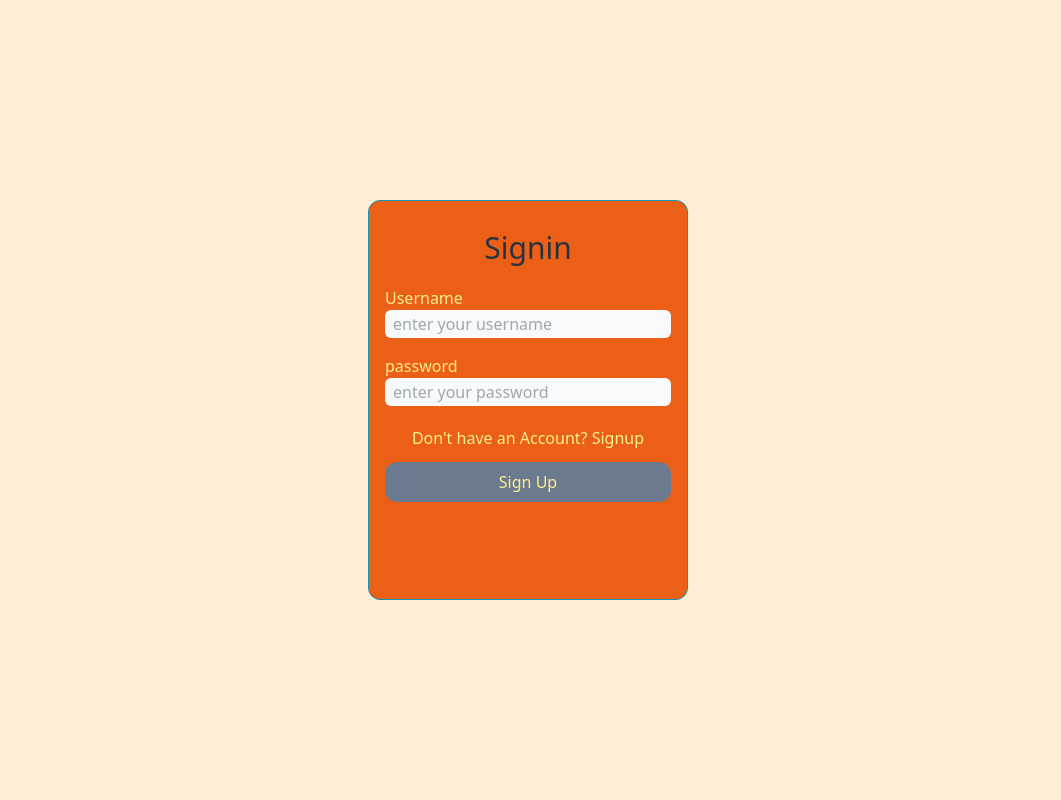
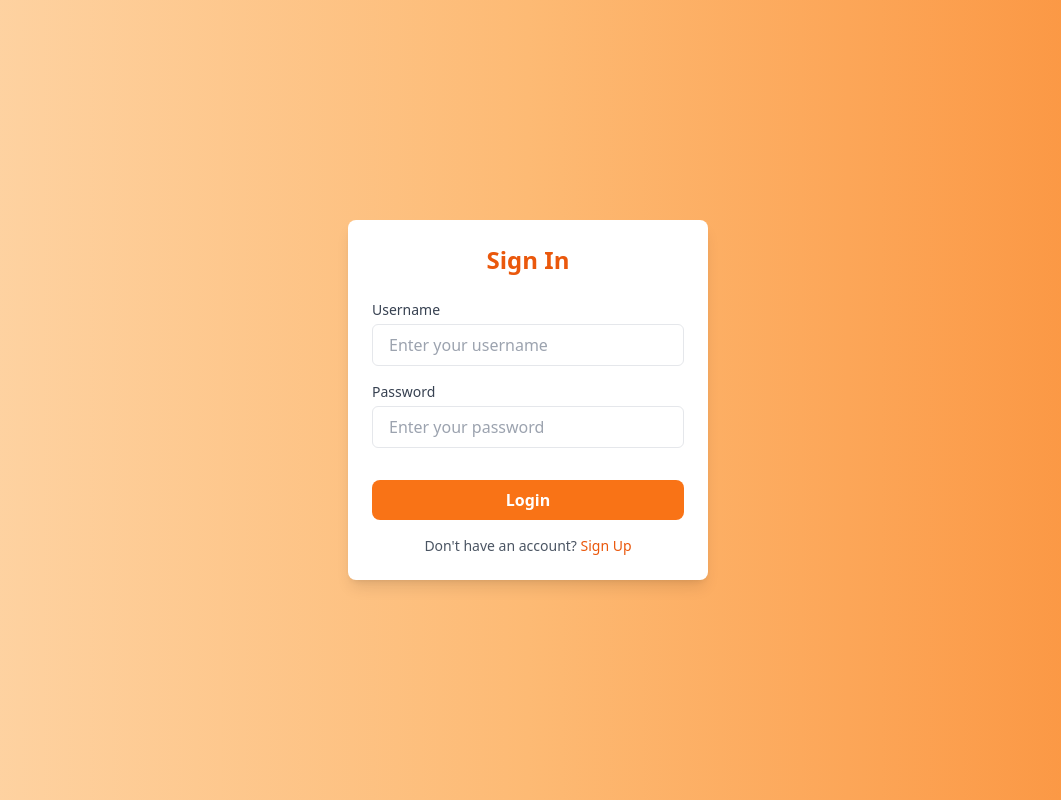
Before and after one commit to w3villa-sachin-awasthi/digital_marketing_react, a React (Vite) app: page / in a window 1280 px wide. Shown: the whole page, without its empty margins (112-1173 px from the left). Built offline with nearby package versions, Linux system fonts and the light colour scheme.

Commit message:
update ui

```diff
--- a/src/components/Login.jsx
+++ b/src/components/Login.jsx
@@ -2,70 +2,72 @@ import React, { useState } from "react";
 import { Link, useNavigate } from "react-router-dom";
 
 function Login() {
-
-  const [username, setusername] = useState("");
-  const [password, setpassword] = useState("");
-  const navigate=useNavigate();
+  const [username, setUsername] = useState("");
+  const [password, setPassword] = useState("");
+  const navigate = useNavigate();
 
   const handleClick = () => {
-       if(!username||!password){
-        alert('fill all the fields')
-       }else{
-        let uname=localStorage.getItem('username');
-        let upass=localStorage.getItem('password');
-        if(uname===username&&upass===password){
-               alert("login succcessfully done");
-               navigate('/home')
-        }else{
-            alert('invalid username and password')
-        }
-       }
+    if (!username || !password) {
+      alert("Please fill in all the fields");
+    } else {
+      const storedUsername = localStorage.getItem("username");
+      const storedPassword = localStorage.getItem("password");
+
+      if (storedUsername === username && storedPassword === password) {
+        alert("Login successful!");
+        navigate("/home");
+      } else {
+        alert("Invalid username or password");
+      }
+    }
   };
+
   return (
-    <div className=" w-screen h-screen flex justify-center items-center bg-orange-100">
-      <div className="h-[50%]  flex flex-col bg-orange-600 w-[320px]  rounded-xl p-4    opacity-95 text-slate-150   border border-cyan-600">
-        <div className="text-center my-2 text-[30px] ">Signin</div>
-
-        <div className="py-2">
-          <div className="text-yellow-200">Username</div>
+    <div className="flex items-center justify-center min-h-screen bg-gradient-to-r from-orange-200 via-orange-300 to-orange-400">
+      <div className="w-[360px] p-6 bg-white shadow-lg rounded-lg border-3 border-slate-50">
+        <h2 className="text-2xl font-bold text-center text-orange-600 mb-6">
+          Sign In
+        </h2>
+        <div className="mb-4">
+          <label htmlFor="username" className="block text-sm font-medium text-gray-700">
+            Username
+          </label>
           <input
             type="text"
-            placeholder="enter your username "
+            id="username"
+            placeholder="Enter your username"
             value={username}
-            name="username"
-            className="w-full py-[2px] rounded-md px-2 bg-slate-50 text-slate-950"
-            onChange={(e) => setusername(e.target.value)}
+            onChange={(e) => setUsername(e.target.value)}
+            className="mt-1 w-full px-4 py-2 border rounded-md focus:outline-none focus:ring-2 focus:ring-orange-500"
           />
         </div>
-
-        <div className="py-2">
-          <div className="text-yellow-200">password</div>
+        <div className="mb-4">
+          <label htmlFor="password" className="block text-sm font-medium text-gray-700">
+            Password
+          </label>
           <input
             type="password"
-            placeholder="enter your password "
+            id="password"
+            placeholder="Enter your password"
             value={password}
-            name="name"
-            className="w-full py-[2px] rounded-md px-2 bg-slate-50 text-slate-900"
-            onChange={(e) => setpassword(e.target.value)}
+            onChange={(e) => setPassword(e.target.value)}
+            className="mt-1 w-full px-4 py-2 border rounded-md focus:outline-none focus:ring-2 focus:ring-orange-500"
           />
         </div>
-        <div className="text-yellow-200 py-3">
-          <div className="text-center">
-            Don't have an Account?{" "}
-            <button>
-              <Link to={"/register"}>Signup</Link>
-            </button>
-          </div>
-          <button
-            className="w-full mt-3 py-2 rounded-xl bg-slate-500"
-            onClick={handleClick}
-          >
+        <button
+          onClick={handleClick}
+          className="w-full py-2 mt-4 bg-orange-500 text-white font-semibold rounded-lg hover:bg-orange-600 transition duration-300"
+        >
+          Login
+        </button>
+        <div className="mt-4 text-center text-sm text-gray-600">
+          Don't have an account?{" "}
+          <Link to="/register" className="text-orange-600 font-medium hover:underline">
             Sign Up
-          </button>
+          </Link>
         </div>
       </div>
     </div>
-
   );
 }
 
--- a/src/components/Register.jsx
+++ b/src/components/Register.jsx
@@ -1,73 +1,69 @@
-import React from 'react'
-import { useState } from 'react';
+import React, { useState } from "react";
 import { Link, useNavigate } from "react-router-dom";
+
 function Register() {
   const navigate = useNavigate();
-
   const [username, setUsername] = useState("");
   const [password, setPassword] = useState("");
 
-
-
   const handleClick = () => {
-      if(!username||!password){
-        alert('fill all the field')
-      }else{
-        let user=localStorage.setItem("username",username);
-        let pass=localStorage.setItem("password",password);
-          alert('user register succcessfully!');
-          navigate('/');
+    if (!username || !password) {
+      alert("Please fill in all the fields");
+    } else {
+      localStorage.setItem("username", username);
+      localStorage.setItem("password", password);
+      alert("User registered successfully!");
+      navigate("/");
     }
   };
 
   return (
-      <div className="w-screen h-screen flex justify-center items-center bg-orange-100">
-        <div className="h-[50%] flex flex-col bg-orange-600 w-[320px] rounded-xl p-4 border-2 border-slate-100 text-slate-50  text-slate-150  ">
-          <div className="text-center my-2 text-[30px]">Signup</div>
-
-
-
-          <div className="py-2">
-            <div className="text-yellow-200">Username</div>
+    <div className="flex items-center justify-center min-h-screen bg-gradient-to-r from-orange-200 via-orange-300 to-orange-400">
+      <div className="w-[360px] p-6 bg-white shadow-lg rounded-lg">
+        <h2 className="text-2xl font-bold text-center text-orange-600 mb-6">
+          Sign Up
+        </h2>
+        <div className="mb-4">
+          <label htmlFor="username" className="block text-sm font-medium text-gray-700">
+            Username
+          </label>
           <input
             type="text"
+            id="username"
             placeholder="Enter your username"
             value={username}
-              name="username"
-              className="w-full py-[2px] rounded-md px-2 bg-slate-50 text-slate-950"
             onChange={(e) => setUsername(e.target.value)}
+            className="mt-1 w-full px-4 py-2 border rounded-md focus:outline-none focus:ring-2 focus:ring-orange-500"
           />
         </div>
-
-          <div className="py-2">
-            <div className="text-yellow-200">Password</div>
+        <div className="mb-4">
+          <label htmlFor="password" className="block text-sm font-medium text-gray-700">
+            Password
+          </label>
           <input
             type="password"
+            id="password"
             placeholder="Enter your password"
             value={password}
-              name="password"
-              className="w-full py-[2px] rounded-md px-2 bg-slate-50 text-slate-900"
             onChange={(e) => setPassword(e.target.value)}
+            className="mt-1 w-full px-4 py-2 border rounded-md focus:outline-none focus:ring-2 focus:ring-orange-500"
           />
         </div>
-
-          <div className="text-yellow-200 py-3">
-            Already have an Account?{" "}
-            <button className="">
-              <Link to={"/"}>Signin</Link>
-            </button>
         <button
-              className="w-full mt-3 py-2 rounded-xl bg-slate-500"
           onClick={handleClick}
+          className="w-full py-2 mt-4 bg-orange-500 text-white font-semibold rounded-lg hover:bg-orange-600 transition duration-300"
         >
           Sign Up
         </button>
+        <div className="mt-4 text-center text-sm text-gray-600">
+          Already have an account?{" "}
+          <Link to="/" className="text-orange-600 font-medium hover:underline">
+            Sign In
+          </Link>
         </div>
       </div>
     </div>
   );
 }
 
-
-
-export default Register
+export default Register;
```
Lines whose indentation alone changed are shown as unchanged.
